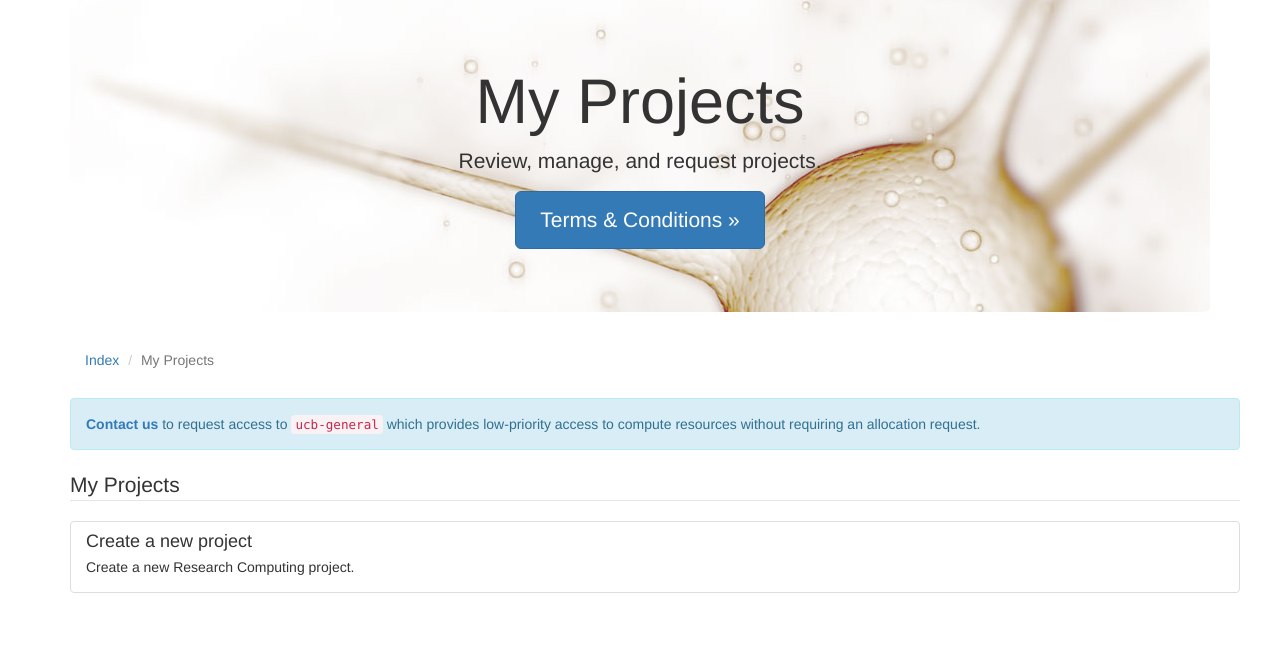
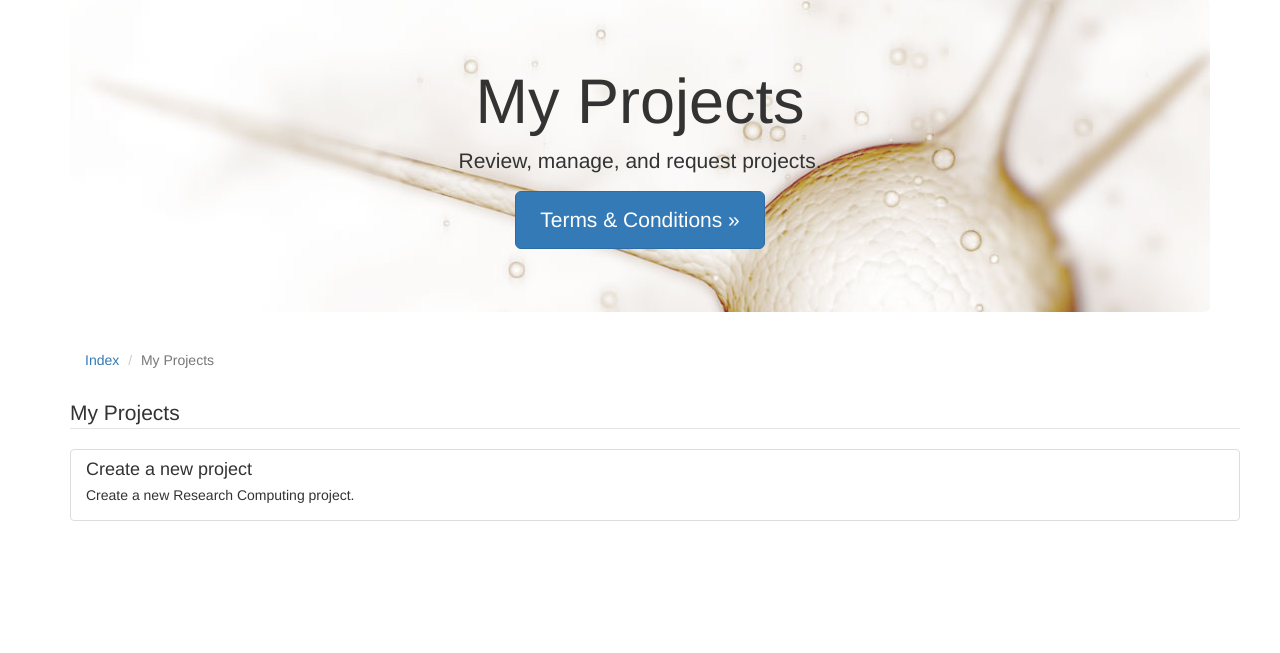
Before and after one commit to ResearchComputing/RCAMP, a Django app: page /projects/list in a window 1280 px wide. Shown: the part 403-1056 px from the top of the page. After the commit the page ends 924 px from the top, so only its background shows below. Run offline with Django 3.2, Linux system fonts and the light colour scheme; the visitor is signed in with stand-in values (Sample User, id 1); data that the repository does not hold is empty; parts of the project's set-up code (start-up, migrations or seed data) failed here and were passed over; some libraries are stand-ins or nearby versions.

Commit message:
Removed unnecessary content from list and create views.

```diff
--- a/rcamp/projects/templates/project-create.html
+++ b/rcamp/projects/templates/project-create.html
@@ -10,7 +10,6 @@
 {% block jumbotron_heading %}<h1>Create a new project</h1>{% endblock %}
 {% block jumbotron_subheading %}
 <p>Create a new Research Computing project.</p>
-<p>This form will normally be submitted by the PI of a research group.</p>
 {% endblock %}
 
 {% block container %}
--- a/rcamp/projects/templates/project-list.html
+++ b/rcamp/projects/templates/project-list.html
@@ -19,13 +19,6 @@
     <li class="active">My Projects</li>
   </ol>
 
-  <div class="alert alert-info" role="alert">
-    <p id="general-account-mailto">
-      <strong><a href="mailto:rc-help@colorado.edu?subject={{general_request_subject|urlencode}}&body={{general_request_body|urlencode}}">Contact
-      us</a></strong> to request access to <code>{{general_account}}</code> which provides low-priority access to compute resources without requiring an allocation request.
-    </p>
-  </div>
-
   <legend>My Projects</legend>
   <ul class="list-group">
     {% for project in object_list %}
```
